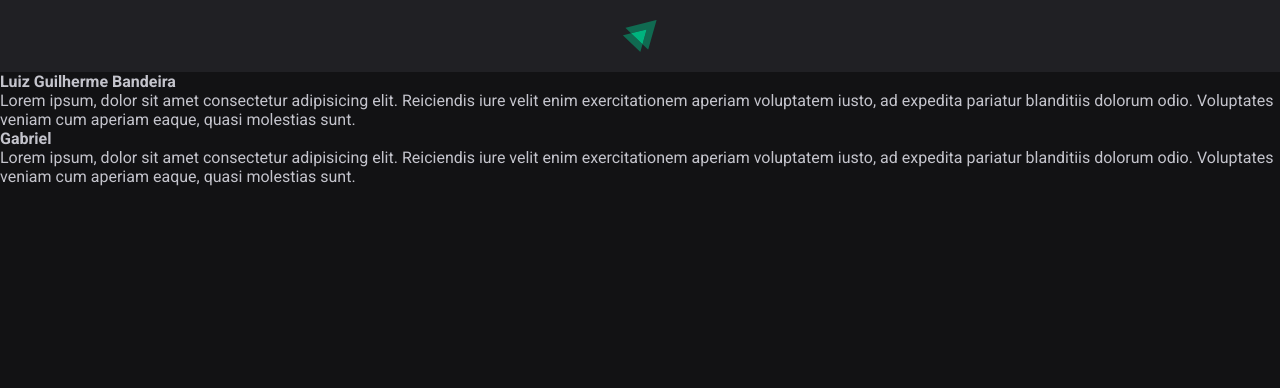
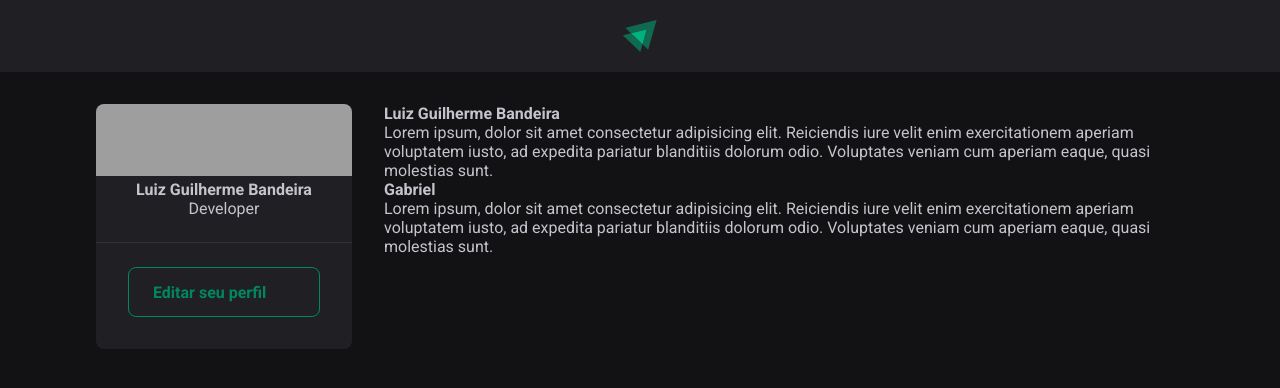
Before and after one commit to arkanael/ignite-feed-react, a React (Vite) app: page / in a window 1280 px wide. Shown: the top 388 px of the page. Built offline with nearby package versions, Linux system fonts and the light colour scheme; grey boxes are pictures that could not be loaded.

Commit message:
Finalizando a sidebar

```diff
--- a/src/App.jsx
+++ b/src/App.jsx
@@ -1,12 +1,19 @@
 import { Post } from './Post';
 import { Header } from './components/Header';
+
+import styles from './App.module.css'
 import './global.css';
+
+import { Sidebar } from  './components/Sidebar'
 
 export function App() {
 
   return (
    <div>
     <Header/>
+    <div className={styles.wrapper}>
+      <Sidebar />
+      <main>
       <Post
         author="Luiz Guilherme Bandeira"
         content="Lorem ipsum, dolor sit amet consectetur adipisicing elit. Reiciendis iure velit enim exercitationem aperiam voluptatem iusto, ad expedita pariatur blanditiis dolorum odio. Voluptates veniam cum aperiam eaque, quasi molestias sunt."
@@ -15,6 +22,10 @@
         author="Gabriel"
         content="Lorem ipsum, dolor sit amet consectetur adipisicing elit. Reiciendis iure velit enim exercitationem aperiam voluptatem iusto, ad expedita pariatur blanditiis dolorum odio. Voluptates veniam cum aperiam eaque, quasi molestias sunt."
       />
+      </main>
+    </div>
+
+
    </div>
   )
 }
--- /dev/null
+++ b/src/App.module.css
@@ -0,0 +1,9 @@
+.wrapper{
+    max-width: 70rem; /*1120 / 16 = 70*/
+    margin: 2rem auto; /*Centralizar o whpper*/
+    padding: 0 1rem; /*Se diminuir a tela para um tamanho < 70rem não vai ficar colado */
+    display: grid;
+    grid-template-columns: 256px 1fr; /*fr flexivel*/
+    gap: 2rem;
+    align-items: flex-start;
+}
--- /dev/null
+++ b/src/components/Sidebar.jsx
@@ -0,0 +1,23 @@
+import styles from './Sidebar.module.css';
+
+export function Sidebar(){
+    return(
+        <>
+            <aside className={styles.sidebar}>
+                <img
+                    className={styles.cover}
+                    src="https://images.unsplash.com/photo-1604964432806-254d07c11f32?q=30&w=500&auto=format&fit=crop&ixlib=rb-4.0.3&ixid=M3wxMjA3fDB8MHxwaG90by1wYWdlfHx8fGVufDB8fHx8fA%3D%3D" />
+
+                <div className={styles.profile}>
+                    <strong>Luiz Guilherme Bandeira</strong>
+                    <span>Developer</span>
+
+                </div>
+
+                <footer>
+                    <a href="#">Editar seu perfil</a>
+                </footer>
+            </aside>
+        </>
+    );
+}
--- /dev/null
+++ b/src/components/Sidebar.module.css
@@ -0,0 +1,39 @@
+.sidebar{
+    background: var(--gray-800);
+    border-radius: 8px;
+    overflow: hidden; /*Esconde o conteudo que sai do elemento*/
+}
+
+.cover{
+    width: 100%;
+    height: 72px;
+    object-fit: cover;
+}
+
+.profile{
+    display: flex;
+    flex-direction: column; /*mater o nome usuario e cargo um do lado do outro*/
+    align-items: center;
+}
+
+.sidebar footer{
+    border-top: 1px solid var(--gray-600);
+    margin-top: 1.5rem;
+    padding: 1.5rem 2rem 2rem;
+}
+
+.sidebar footer a{
+    background: transparent;
+    color: var(--green-500);
+    border: 1px solid var(--green-500);
+    border-radius: 8px;
+    height: 50px;
+    padding: 0 1.5rem;
+    font-weight: bold;
+    display: block;
+    text-decoration: none;
+
+    display: flex;
+    align-items: center;
+
+}
```
